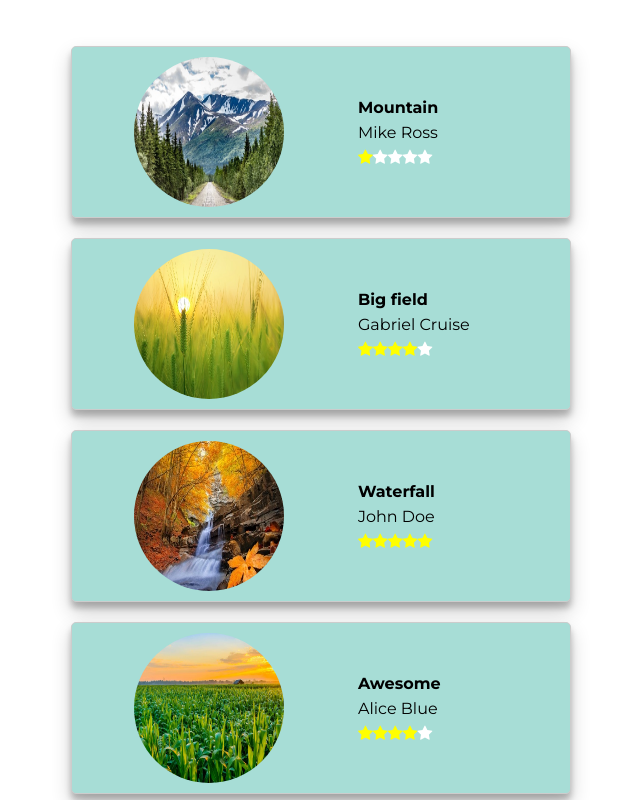
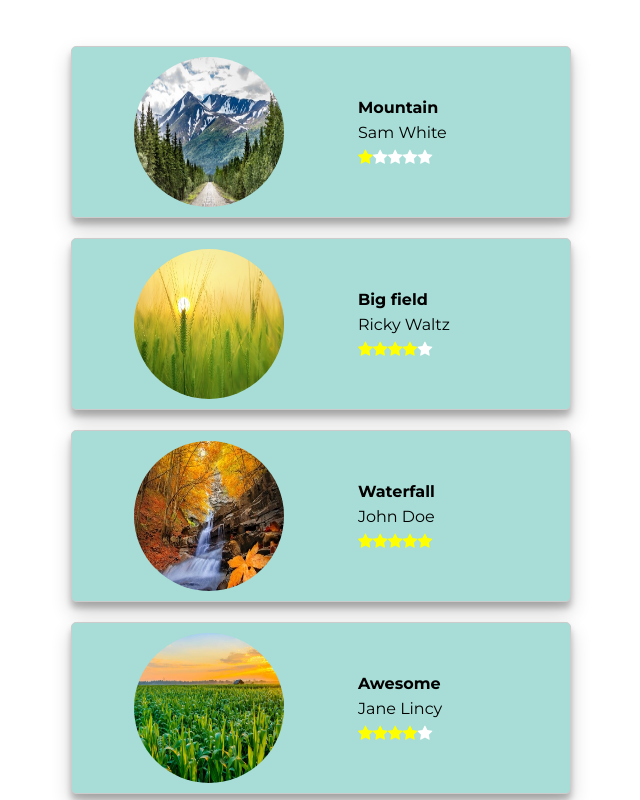
Before and after one commit to kamranqasimovsgithub/react-page, a React (Create React App) app: page /react-page/list in a window 1280 px wide. Shown: the part 680-1480 px from the top of the page, without its empty margins (319-959 px from the left). Built offline with nearby package versions, Linux system fonts and the light colour scheme.

Commit message:
Update data.js

```diff
--- a/src/data.js
+++ b/src/data.js
@@ -19,13 +19,13 @@ export const data = [
     {
       id: 1,
       name: "Mountain",
-      author: "Mike Ross",
+      author: "Sam White",
       image: m1
     },
     {
       id: 2,
       name: "Big field",
-      author: "Gabriel Cruise",
+      author: "Ricky Waltz",
       image: f1
     },
     {
@@ -37,7 +37,7 @@ export const data = [
     {
       id: 4,
       name: "Awesome",
-      author: "Alice Blue",
+      author: "Jane Lincy",
       image: f2
     },
     {
@@ -49,13 +49,13 @@ export const data = [
     {
       id: 6,
       name: "High land",
-      author: "Dan Star",
+      author: "Colin Chaplin",
       image: m3
     },
     {
       id: 7,
       name: "Attractive",
-      author: "Mike Ross",
+      author: "Sam White",
       image: m4
     },
     {
@@ -67,7 +67,7 @@ export const data = [
     {
       id: 9,
       name: "Rocky",
-      author: "Alice Blue",
+      author: "Jane Lincy",
       image: m6
     },
     {
@@ -85,13 +85,13 @@ export const data = [
     {
       id: 12,
       name: "Climate",
-      author: "Alice Blue",
+      author: "Jane Lincy",
       image: w3
     },
     {
       id: 13,
       name: "Wonderfall",
-      author: "Mike Ross",
+      author: "Sam White",
       image: w2
     },
     {
```
